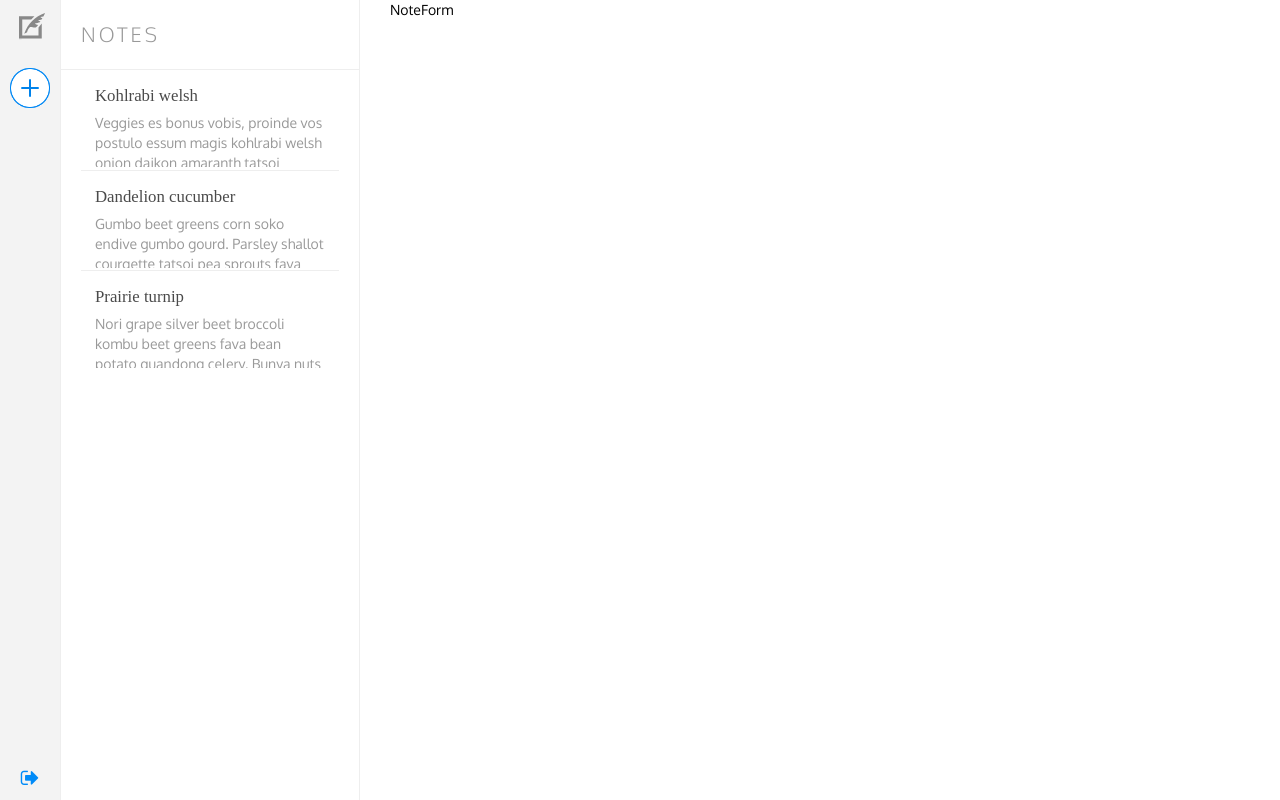
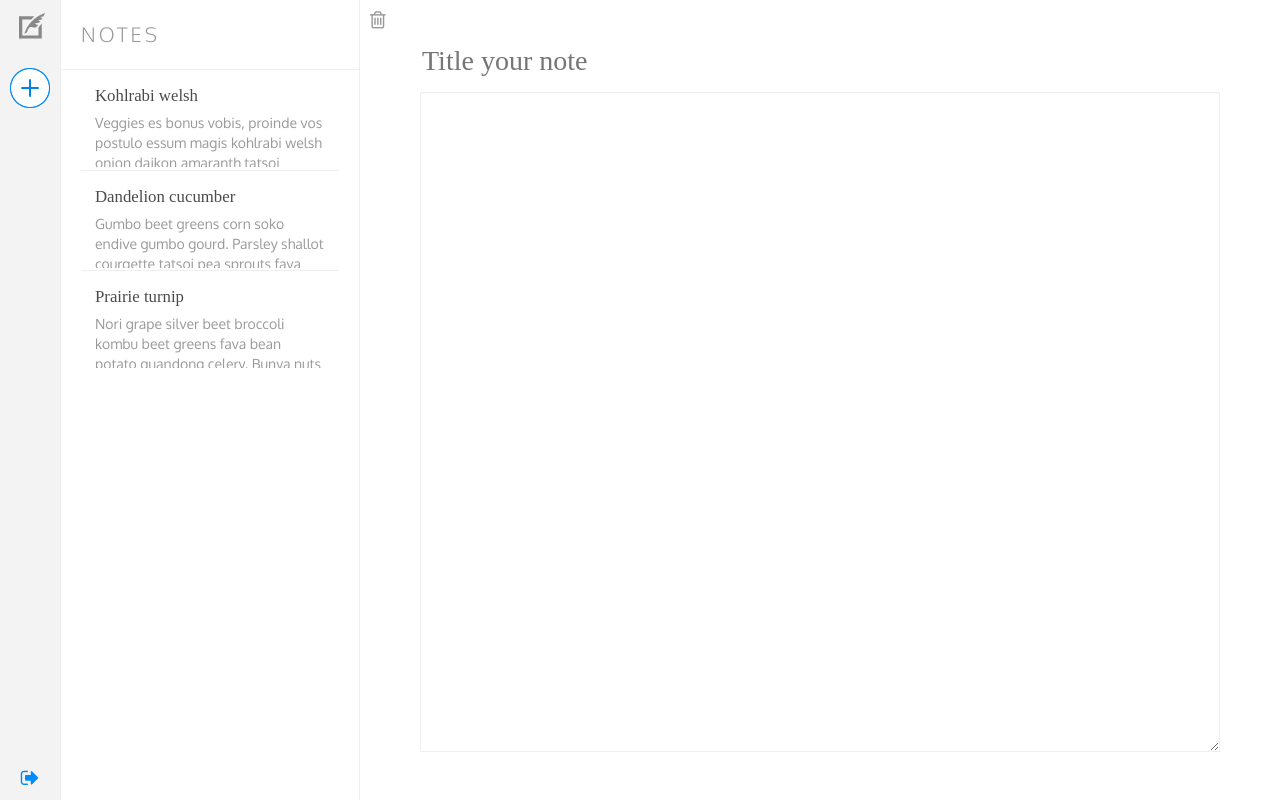
Before and after one commit to Kalpan-Jasani/noteherder, a React (Create React App) app: page / in a window 1280 px wide. Built offline with nearby package versions, Linux system fonts and the light colour scheme; a web font is replaced by a local one.

Commit message:
jsx to NoteForm and action on clicking a note

```diff
--- a/src/Main.js
+++ b/src/Main.js
@@ -3,17 +3,42 @@ import Sidebar from "./Sidebar.js";
 import NoteList from "./NoteList.js";
 import NoteForm from "./NoteForm.js"
 
-const Main = () => {
+class Main extends React.Component {
+    constructor(props)
+    {
+        super(props);
+        this.state =
+        {
+            note: {
+                noteTitle: '',
+                noteContent: '',
+            }
+        }
+    }
+
+    callBack = (note) =>
+    {
+
+        this.setState(
+            {
+                note: note,
+            }
+        )
+    };
+
+    render()
+    {
         return(
             <div
                 className="Main"
                 style={style}
             >
                 <Sidebar />
-            <NoteList />
-            <NoteForm />
+                <NoteList callBack={this.callBack} />
+                <NoteForm note={this.state.note} />
             </div>
-    )
+        );
+    }
 }
 
 const style =
--- a/src/NoteForm.js
+++ b/src/NoteForm.js
@@ -1,12 +1,56 @@
 import React from 'react';
 
-const NoteForm = () =>
+class NoteForm extends React.Component
 {
-    return (
-        <div className="NoteForm">
-            NoteForm
-        </div>
-    )
+    constructor(props)
+    {
+        super(props);
+
+        let note = this.props.note;
+        console.log("Kalpan J");
+
+        //if note is not given (which will always be when this app is shipped, then just have it be an object with empty title and content, but not undefined
+        if(note == undefined)
+        {
+            note = {
+                noteTitle: "",
+                noteContent: "",
+            };
+        }
+
+        this.state = {
+            note: note
+        };
+    }
+
+    render()
+    {
+        return (
+            <div className="NoteForm">
+                <div className="form-actions">
+                    <button type="button">
+                        <i className="fa fa-trash-o"></i>
+                    </button>
+                </div>
+                <form>
+                    <p>
+                    <input
+                        type="text"
+                        name="title"
+                        placeholder="Title your note"
+                        value={this.props.note.noteTitle}
+                    />
+                    </p>
+
+                    <textarea name="body" value ={this.props.note.noteContent} >
+
+                    </textarea>
+                </form>
+            </div>
+        )
+    }
+
 }
 
+
 export default NoteForm;
--- a/src/NoteList.js
+++ b/src/NoteList.js
@@ -53,7 +53,12 @@ class NoteList extends React.Component
                     this.state.noteArray.map(
                         (value) =>
                         {
-                            return (<NoteBox note={value} />);
+                            return (
+                                <NoteBox
+                                    callBack={this.props.callBack}
+                                    note={value}
+                                />
+                            );
                         }
                     )
 
@@ -82,16 +87,28 @@ class NoteBox extends React.Component
         };
     }
 
+    handleClick()
+    {
+        this.props.callBack(this.state.note);
+    }
     render()
     {
         const anchorElement = (
-            <a className="active">
+            <a
+                onClick={
+                    () => {
+                        console.log("Kalpan");
+                        this.handleClick()
+                    }
+                }
+                className="active"
+            >
               <li>
-                <div class="note">
-                  <div class="note-title">
+                <div className="note">
+                  <div className="note-title">
                     {this.state.note.noteTitle}
                   </div>
-                  <div class="note-body">
+                  <div className="note-body">
                     <p>
                         {this.state.note.noteContent}
                     </p>
```
Lines whose indentation alone changed are shown as unchanged.
